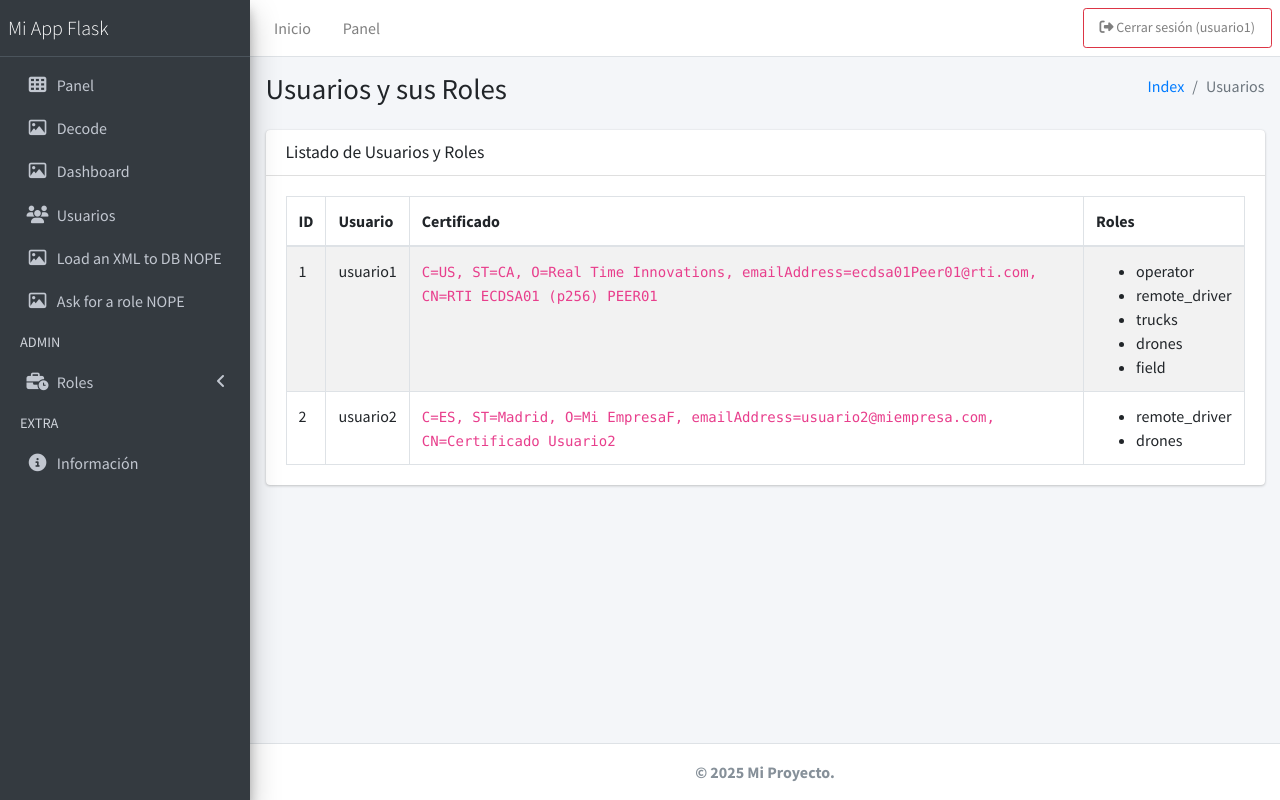
After one commit to argelion14/TFM-AngelAmadeoGonzalezRuiz, a Flask app: page /usuarios2 in a window 1280 px wide. The commit adds this page. Run offline with Flask 3, Linux system fonts and the light colour scheme; a user stored in the database is signed in; data comes from the database, SQL or seed files in the repository; some libraries are stand-ins or nearby versions.

Commit message:
Add all new

```diff
--- a/appFlask/templates/base.html
+++ b/appFlask/templates/base.html
@@ -127,6 +127,18 @@
                             </ul>
                         </li>
                         {% endif %}
+                        <!--Documentación extra-->
+                        <li class="nav-header">EXTRA</li>
+                        <li class="nav-item  ">
+                            <a title="Información" href="{{ url_for('informacion') }}"
+                                class="nav-link {% block active_informacion %} {% endblock %}">
+                                <i class="nav-icon fas fa-solid fa-circle-info"></i>
+                                <!--<i class="material-symbols-outlined" id="icon">home</i>-->
+                                <p>Información
+                                    <!--<span class="right badge badge-danger">New</span>-->
+                                </p>
+                            </a>
+                        </li>
                     </ul>
                 </nav>
             </div>
--- a/appFlask/templates/login.html
+++ b/appFlask/templates/login.html
@@ -10,6 +10,11 @@
 
 <body class="hold-transition login-page">
     <div class="login-box">
+        <div class="login-logo">
+            <img src="{{ url_for('static', filename='img/RTI.png') }}" alt="Logo"
+                style="max-width: 120px; height: auto;">
+        </div>
+
         <div class="login-logo">
             <a href="#"><b>Admin</b>LTE Login</a>
         </div>
--- /dev/null
+++ b/appFlask/templates/usuarios_roles.html
@@ -0,0 +1,54 @@
+{% extends "base.html" %}
+{% block title %}Usuarios y Roles{% endblock %}
+{% block header %}Usuarios y sus Roles{% endblock %}
+
+{% block path_main %}
+<li class="breadcrumb-item"><a href="{{ url_for('index') }}">Index</a></li>
+<li class="breadcrumb-item active">Usuarios</li>
+{% endblock %}
+
+{% block content %}
+<div class="card">
+  <div class="card-header">
+    <h3 class="card-title">Listado de Usuarios y Roles</h3>
+  </div>
+  <div class="card-body">
+    <table class="table table-bordered table-striped">
+      <thead>
+        <tr>
+          <th>ID</th>
+          <th>Usuario</th>
+          <th>Certificado</th>
+          <th>Roles</th>
+        </tr>
+      </thead>
+      <tbody>
+        {% for user in usuarios %}
+        <tr>
+          <td>{{ user['id'] }}</td>
+          <td>{{ user['username'] }}</td>
+          <td>
+            {% if user['cert'] %}
+              <code>{{ user['cert'] }}</code>
+            {% else %}
+              <span class="text-muted">Sin certificado</span>
+            {% endif %}
+          </td>
+          <td>
+            {% if user['roles'] %}
+              <ul class="mb-0">
+                {% for rol in user['roles'] %}
+                  <li>{{ rol }}</li>
+                {% endfor %}
+              </ul>
+            {% else %}
+              <span class="text-muted">Sin roles</span>
+            {% endif %}
+          </td>
+        </tr>
+        {% endfor %}
+      </tbody>
+    </table>
+  </div>
+</div>
+{% endblock %}
--- a/appFlask/testToken.py
+++ b/appFlask/testToken.py
@@ -90,6 +90,10 @@ def login():
             flash('Usuario o contraseña incorrectos', 'danger')
 
     return render_template('login.html')
+
+@app.route('/informacion')
+def informacion():
+    return render_template('informacion.html')
 
 @app.errorhandler(404)
 def page_not_found(e):
```
Also changed, not shown: appFlask/templates/informacion.html (added, +54 -0 lines), appFlask/static/img/RTI.png (added).
